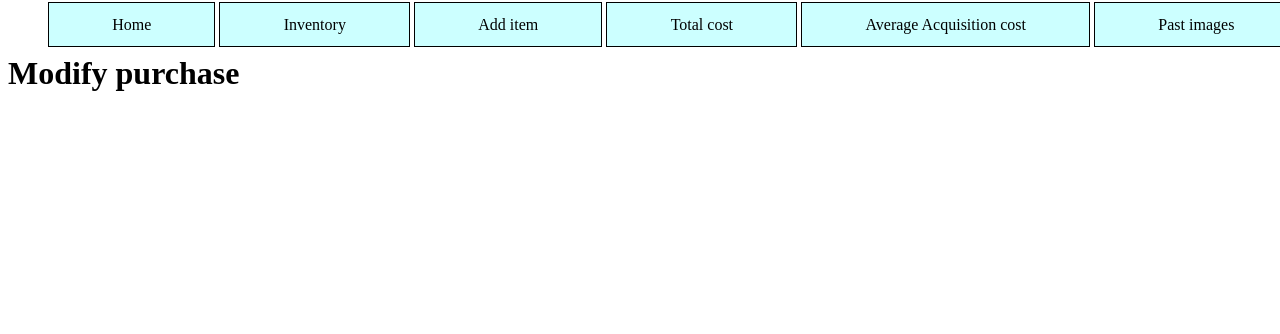
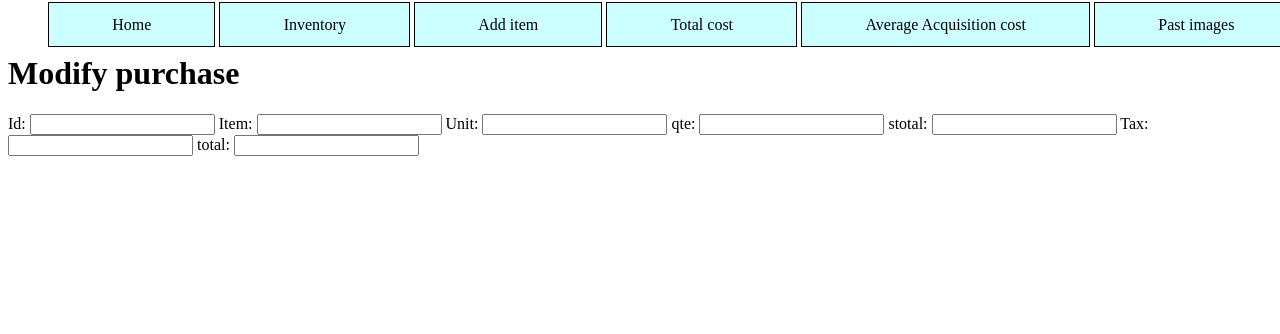
Before and after one commit to Berns56/GLO4035A18-Projet2018-Eq2, a Flask app: template templates/modifyPurchase.html in a window 1280 px wide. Shown: the top 334 px of the page. Run offline with Flask 2, Linux system fonts and the light colour scheme; the template is opened without the code that fills it, so the values that code supplies are empty; some libraries are stand-ins or nearby versions.

Commit message:
begin page

```diff
--- a/app.py
+++ b/app.py
@@ -67,7 +67,7 @@ def import_transactions():
         return jsonify(result = "Failure", status = "400", message = "Wrong content type!"), 400
 
 @application.route("/transactions/add/purchase",methods=["POST,GET"])
-def add_purchase():
+def add_Purchase():
     if(request.headers['Content-Type']=="application/json"):
         purchase = request.get_json()
         if(utilities.schemaSoapValidation(purchase,utilities.SCHEMA_SOAP_PURCHASE)):
@@ -80,7 +80,7 @@ def add_purchase():
 
 
 @application.route("/transactions/add/density",methods=["POST,GET"])
-def add_density():
+def add_Density():
     if(request.headers['Content-Type']=="application/json"):
         purchase = request.get_json()
         if(utilities.schemaSoapValidation(purchase,utilities.SCHEMA_SOAP_DENSITY)):
@@ -93,7 +93,7 @@ def add_density():
 
 
 @application.route("/transactions/add/labor",methods=["POST,GET"])
-def add_purchase():
+def add_Labor():
     if(request.headers['Content-Type']=="application/json"):
         purchase = request.get_json()
         if(utilities.schemaSoapValidation(purchase,utilities.SCHEMA_SOAP_LABOR)):
--- a/templates/modifyDensity.html
+++ b/templates/modifyDensity.html
@@ -40,6 +40,8 @@ header li a:hover {
 <script type="text/javascript">
 
 
+    function load(){}
+
 </script>
 
 <body onload="load()">
--- a/templates/modifyLabors.html
+++ b/templates/modifyLabors.html
@@ -40,6 +40,8 @@ header li a:hover {
 <script type="text/javascript">
 
 
+    function load(){}
+
 </script>
 
 <body onload="load()">
--- a/templates/modifyPurchase.html
+++ b/templates/modifyPurchase.html
@@ -39,6 +39,25 @@ header li a:hover {
 
 <script type="text/javascript">
 
+    function load(){
+        let id = localStorage.getItem("id")
+        let item = localStorage.getItem("item")
+        let unit = localStorage.getItem("unit")
+        let qte = localStorage.getItem("qte")
+        let stotal = localStorage.getItem("stotal")
+        let tax = localStorage.getItem("tax")
+        let total = localStorage.getItem("total")
+
+        localStorage.clear()
+
+        document.querySelector("#tbPurchaseId").innerHTML = id
+        document.querySelector("#tbPurchaseId").innerHTML = item
+        document.querySelector("#tbPurchaseId").innerHTML = unit
+        document.querySelector("#tbPurchaseId").innerHTML = qte
+        document.querySelector("#tbPurchaseId").innerHTML = stotal
+        document.querySelector("#tbPurchaseId").innerHTML = tax
+        document.querySelector("#tbPurchaseId").innerHTML = total
+    }
 
 </script>
 
@@ -68,5 +87,12 @@ header li a:hover {
 
     <h1>Modify purchase</h1>
 
+    <label for="tbPurchaseId">Id: </label><input type="text" id="tbPurchaseId">
+    <label for="tbPurchaseItem">Item: </label><input type="text" id="tbPurchaseItem">
+    <label for="tbPurchaseUnit">Unit: </label><input type="text" id="tbPurchaseUnit">
+    <label for="tbPurchaseQte">qte: </label><input type="text" id="tbPurchaseQte">
+    <label for="tbPurchaseStotal">stotal: </label><input type="text" id="tbPurchaseStotal">
+    <label for="tbPurchaseTax">Tax: </label><input type="text" id="tbPurchaseTax">
+    <label for="tbPurchaseTotal">total: </label><input type="text" id="tbPurchaseTotal">
 </body>
 </html>
```
